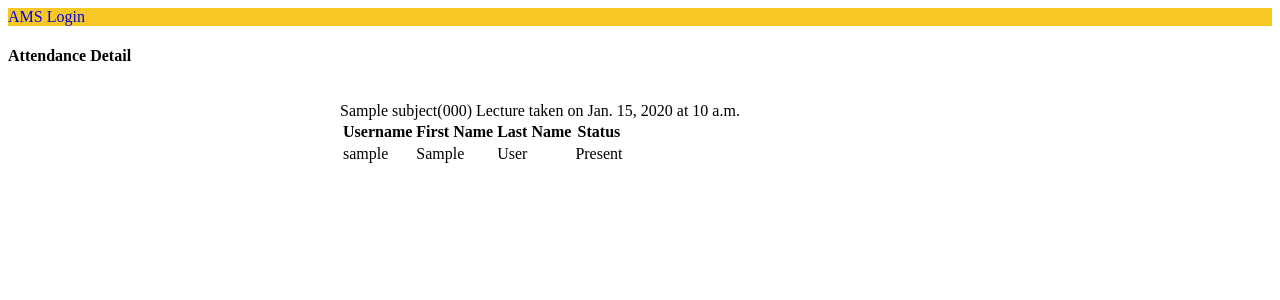
After one commit to aaronsanches/AMS, a Django app: page /attendance/details/1/ in a window 1280 px wide. The commit adds this page. Shown: the top 300 px of the page. Run offline with Django 3.2, Linux system fonts and the light colour scheme; tables that the repository leaves empty hold one stand-in row (values such as "Sample post").

Commit message:
Add attendance detail view
* Fix urls
* Show details of attendance object

```diff
--- a/AMS/accounts/models.py
+++ b/AMS/accounts/models.py
@@ -20,7 +20,7 @@ class Student(Person):
     enrollment_no = models.CharField(max_length=50, default=None, unique=True, null=True)
     course = models.ForeignKey('attendance.Course', on_delete=models.CASCADE,
                                default=None, null=True)
-    subjects = models.ManyToManyField('attendance.Subject', related_name='students')
+    subjects = models.ManyToManyField('attendance.Subject', related_name='students_enrolled')
 
     # SEMESTER_NUM_CHOICES = [(str(i), str(i)) for i in range(1, 9)]
     # semester = models.CharField(max_length=1, choices=SEMESTER_NUM_CHOICES)
--- a/AMS/attendance/forms.py
+++ b/AMS/attendance/forms.py
@@ -29,4 +29,4 @@ class AttendanceForm2(forms.ModelForm):
         # self.students = forms.MultipleChoiceField(label="Students Present",)
         self.fields["students"].widget = forms.widgets.CheckboxSelectMultiple()
         self.fields["students"].help_text = "Students that are present"
-        self.fields["students"].queryset = self.subject.students.all().order_by('username')
+        self.fields["students"].queryset = self.subject.students_enrolled.all().order_by('username')
--- /dev/null
+++ b/AMS/attendance/templates/attendance/attendance_details.html
@@ -0,0 +1,32 @@
+{% extends "base.html" %}
+{% block content %}
+<h4>Attendance Detail</h4>
+
+<div style="max-width: 600px; margin: 0 auto; padding: 15px;">
+        {{ attendance.subject }} {{ attendance.get_type_display }} taken on {{ attendance.when.date }} at {{ attendance.when.time }}
+    <table>
+        <thead>
+        <tr>
+            <th>Username</th>
+            <th>First Name</th>
+            <th>Last Name</th>
+            <th>Status</th>
+        </tr>
+        </thead>
+        <tbody>
+        {% for student in student_list %}
+        <tr>
+            <td>{{ student.username }}</td>
+            <td>{{ student.first_name }}</td>
+            <td>{{ student.last_name }}</td>
+            {% if student in present_list %}
+            <td>Present</td>
+            {% else %}
+            <td>Absent</td>
+            {% endif %}
+        </tr>
+        {% endfor %}
+        </tbody>
+    </table>
+</div>
+{% endblock %}
--- a/AMS/attendance/templates/attendance/attendance_form.html
+++ b/AMS/attendance/templates/attendance/attendance_form.html
@@ -21,7 +21,7 @@
         </div>
         {% endif %}
         <div class="col-1-4-m push-1-2-m">
-            <input type="submit" class="button right field" value="{% trans " Submit" %}"/>
+            <input type="submit" class="button right field" value="{% trans "Submit" %}"/>
         </div>
     </div>
 </form>
--- a/AMS/attendance/urls.py
+++ b/AMS/attendance/urls.py
@@ -7,6 +7,6 @@ app_name = 'attendance'
 urlpatterns = [
     path('courses/', CourseList.as_view(), name='course-list'),
     path('list/', AttendanceList.as_view(), name='attendance-list'),
-    path('details/<pk>/', AttendanceDetails.as_view(), name='detail'),
+    path('details/<pk>/', AttendanceDetails.as_view(), name='details'),
     path('add/', AttendanceWizard.as_view([AttendanceForm1, AttendanceForm2]), name='create'),
 ]
--- a/AMS/attendance/views.py
+++ b/AMS/attendance/views.py
@@ -2,7 +2,7 @@ import re
 
 from django.contrib.auth.mixins import LoginRequiredMixin, UserPassesTestMixin
 from django.shortcuts import redirect
-from django.views.generic import ListView
+from django.views.generic import ListView, DetailView
 from formtools.wizard.views import SessionWizardView
 
 from .forms import *
@@ -44,7 +44,7 @@ class AttendanceWizard(LoginRequiredMixin, UserPassesTestMixin,
         for s in form2data.getlist('1-students'):
             att.students.add(s)
         att.type = form2data.get('1-type')
-        return redirect('attendance:create')
+        return redirect('attendance:attendance-list')
 
 
 class AttendanceList(LoginRequiredMixin, ListView):
@@ -55,15 +55,14 @@ class AttendanceList(LoginRequiredMixin, ListView):
             return Attendance.objects.filter(professor__pk=self.request.user)
         return Attendance.objects.filter(students__pk=self.request.user)
 
-# class AttendanceDetails(ListView):
-#     model = Attendance
-#     template_name = 'attendance/attendanceDet.html'
-#
-#     def get_queryset(self):
-#         return Attendance.objects.filter(professor__pk=self.request.user,
-#                                          status='A').order_by('-when')
-#
-#     def get_context_data(self, **kwargs):
-#         context = super().get_context_data(**kwargs)
-#         context['attendance_list'] = Attendance.objects.all()
-#         return context
+
+class AttendanceDetails(DetailView):
+    model = Attendance
+    template_name = 'attendance/attendance_details.html'
+
+    def get_context_data(self, **kwargs):
+        context = super(AttendanceDetails, self).get_context_data(**kwargs)
+        subject = Subject.objects.get(pk=context['attendance'].subject.pk)
+        context['student_list'] = subject.students_enrolled.all().order_by('username')
+        context['present_list'] = context['attendance'].students.all()
+        return context
```
Also changed, not shown: AMS/attendance/templates/attendance/attendanceDet.html (deleted, +0 -31 lines).
